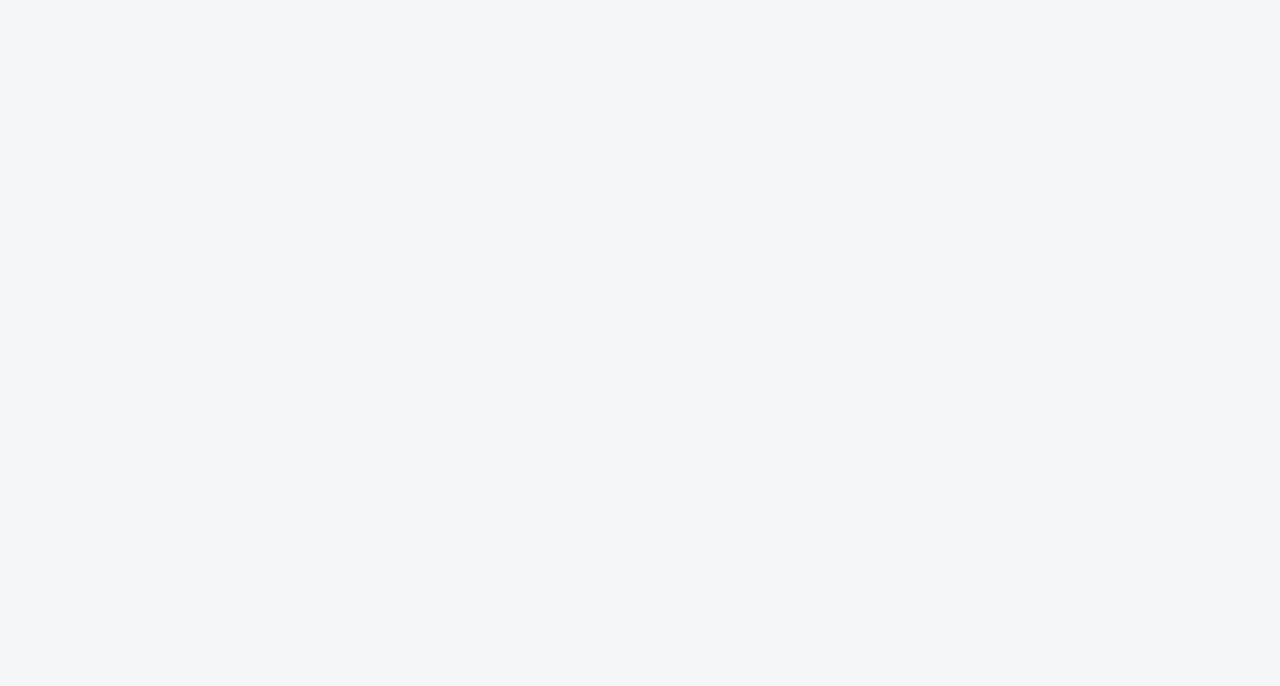
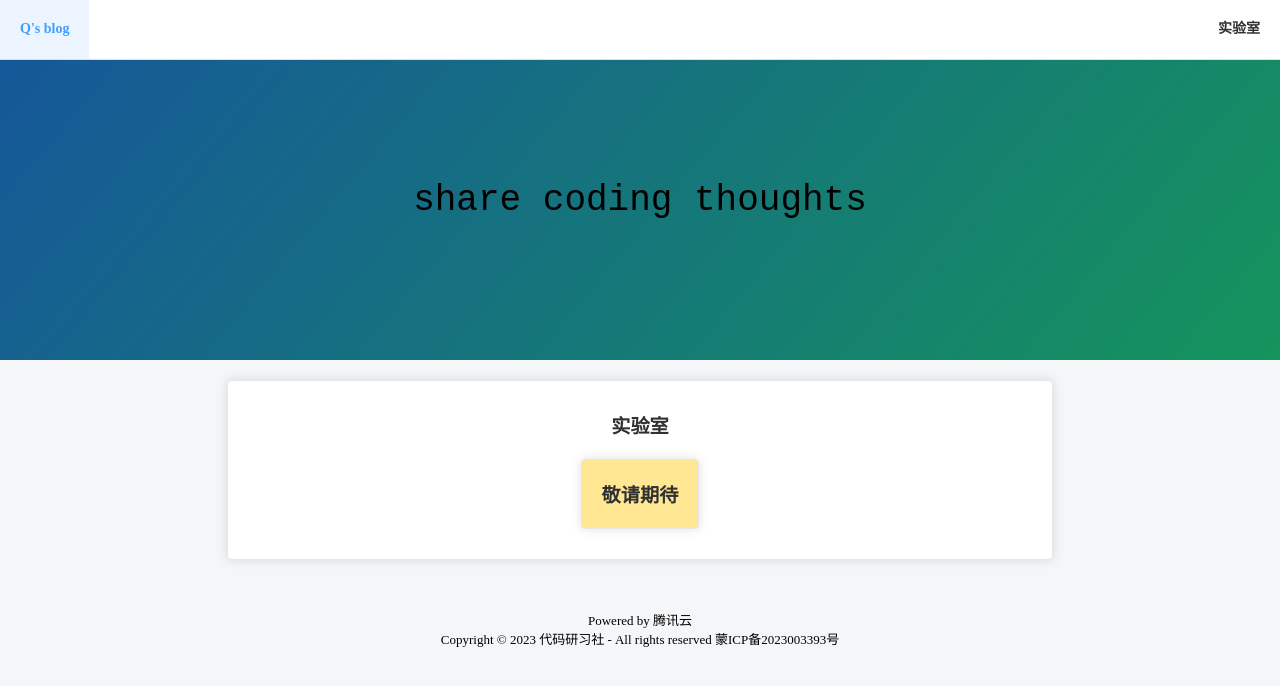
Before and after one commit to Bsheepcoder/Myblog-SpringBoot, a Vue app in the folder fronted/: page /new in a window 1280 px wide. Before the commit this address had no page. Shown: the top 686 px of the page. Built offline with nearby package versions, Linux system fonts and the light colour scheme.

Commit message:
添加导航栏、添加实验室、修改样式

```diff
--- a/fronted/src/components/article/articleList.vue
+++ b/fronted/src/components/article/articleList.vue
@@ -13,7 +13,7 @@
     <div class="article-tag">
         <el-button class="tag"     color="#626aef" :dark="isDark"  @click="fetchData">全部</el-button>
         <div v-for="o in TagData">
-            <el-button class="tag"  :style="{ backgroundColor: getRandomColor()}" :dark="isDark"  @click="getTagList(o.tid)">{{o.tname}}</el-button>
+            <el-button class="tag"  style="background-color: #444654" :dark="isDark"  @click="getTagList(o.tid)">{{o.tname}}</el-button>
         </div>
     </div>
     <div v-loading="loading" >
@@ -64,6 +64,7 @@ const fetchTagData = () => {
     loading.value = false
 }
 
+//根据标签选项获取文章列表
 const getTagList= (tid) => {
     post('/api/article/tag-list',{
         tid:tid
@@ -74,13 +75,8 @@ const getTagList= (tid) => {
     loading.value = false
 }
 
-
 const isDark = ref(true); // 根据需要设置是否为暗色模式
 
-
-const getRandomColor = () => {
-    return '#' + (Math.random() * 0xFFFFFF << 0).toString(16);
-};
 
 onMounted(() => {
     fetchData(); // 在组件挂载后调用获取数据的函数
--- /dev/null
+++ b/fronted/src/components/new/newItem.vue
@@ -0,0 +1,34 @@
+<template>
+    <div>
+        <el-card  class="box-card-bg">
+            实验室
+            <div style="margin-top: 20px">
+                <el-space wrap size="large">
+                  <el-card class="card" style="background-color: #ffe793">
+                        敬请期待
+                  </el-card>
+                </el-space>
+            </div>
+        </el-card>
+    </div>
+</template>
+
+<script setup>
+
+</script>
+
+<style scoped>
+.box-card-bg{
+    margin-right: auto;
+    margin-left: auto;
+    text-align: center;
+    font-size: larger;
+    font-weight: bolder;
+    height: 100%;
+    padding: 10px;
+}
+.card{
+    width: auto;
+    height: auto;
+}
+</style>
--- a/fronted/src/router/index.js
+++ b/fronted/src/router/index.js
@@ -19,11 +19,10 @@ const router = createRouter({
                     aid:0,
                 },
                 {
-                    path:'/tag/:tid',
-                    name:'ArticleTagList',
-                    component:()=>import('@/components/article/articleTagList.vue'),
-                    aid:0,
-                },
+                    path:'/new',
+                    name:'new',
+                    component:()=>import('@/components/new/newItem.vue'),
+                }
             ]
         }
     ]
--- a/fronted/src/views/indexView.vue
+++ b/fronted/src/views/indexView.vue
@@ -1,6 +1,20 @@
 <template>
     <div class="common-layout">
         <el-container >
+            <el-affix :offset="0">
+                <el-menu
+                    :default-active="activeIndex"
+                    class="el-menu-demo"
+                    mode="horizontal"
+                    @select="handleSelect"
+                >
+                    <el-menu-item class="menu-item" @click="router.push('/')">
+                        <div style="">Q's blog</div>
+                    </el-menu-item>
+                    <el-menu-item  class="menu-item"  @click="router.push('/new')">实验室</el-menu-item>
+                </el-menu>
+            </el-affix>
+
             <el-header class="el-page-header" style="display: block;background-color: #0e0e0e;
             background-image: linear-gradient(130deg,#155899,#15945c);text-align: center;height: 300px">
                 <div style="font-family: monospace;margin-top: 120px;font-size: 36px">
@@ -15,6 +29,7 @@
 
                             </el-col>
                             <el-col   class="col-block"  :xs="0" :sm="0" :md="0" :lg="4" :xl="4"  >
+
                             </el-col>
                             <el-col   class="col-block"  :xs="24" :sm="24" :md="24" :lg="16" :xl="16"  >
                                 <router-view v-slot="{ Component }">
@@ -54,7 +69,10 @@ const isDark = useDark()
 const toggleDark = useToggle(isDark)
 const ops = ref('')
 const loading = ref(true)
-
+const activeIndex = ref('1')
+const handleSelect = (key: string, keyPath: string[]) => {
+    console.log(key, keyPath)
+}
 
 
 </script>
@@ -79,7 +97,11 @@ img:nth-of-type(3) {
     color: black;
     font-size: small;
 }
-
-
+.menu-item{
+    font-weight: bolder;
+}
+.el-menu-demo{
+    justify-content: space-between;
+}
 
 </style>
```
